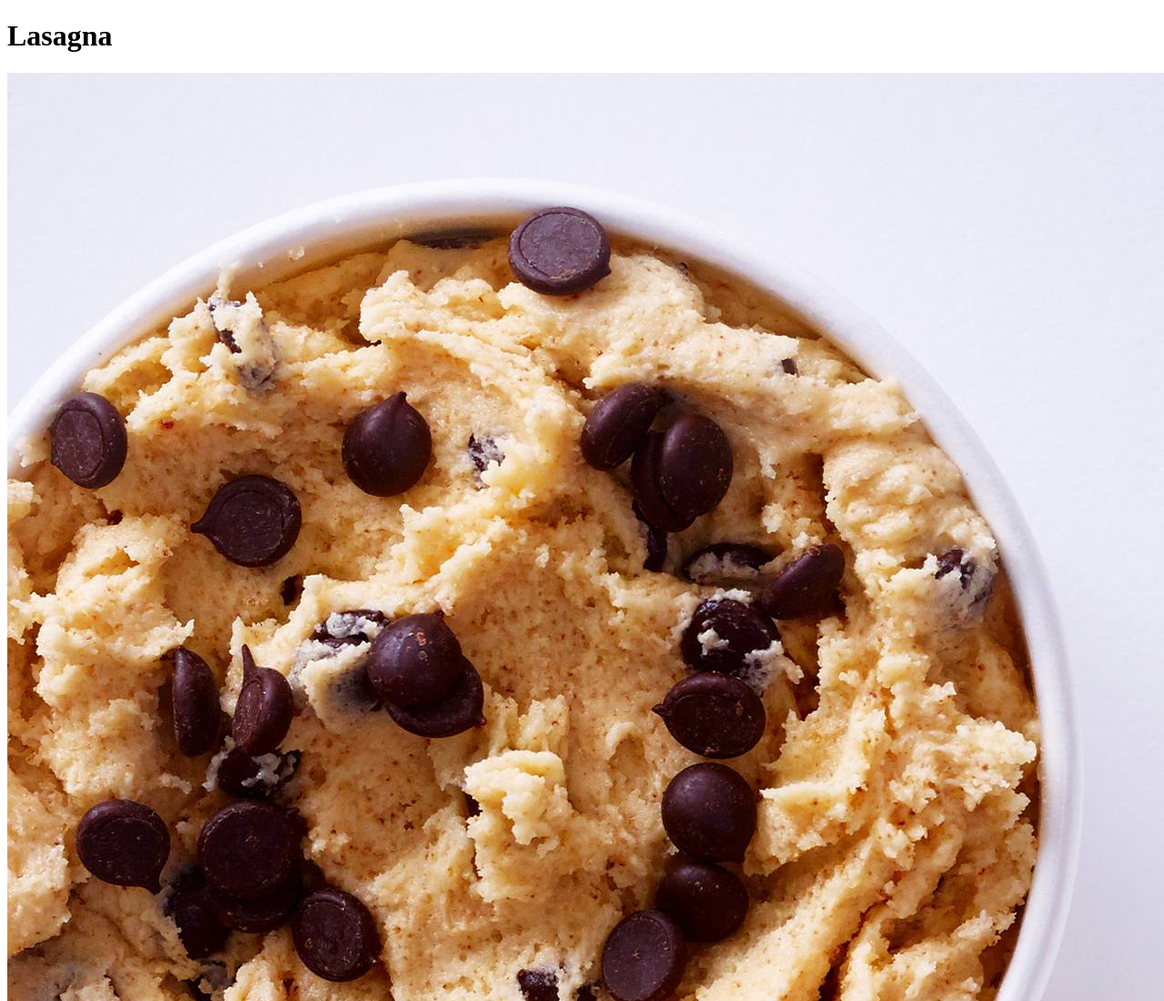
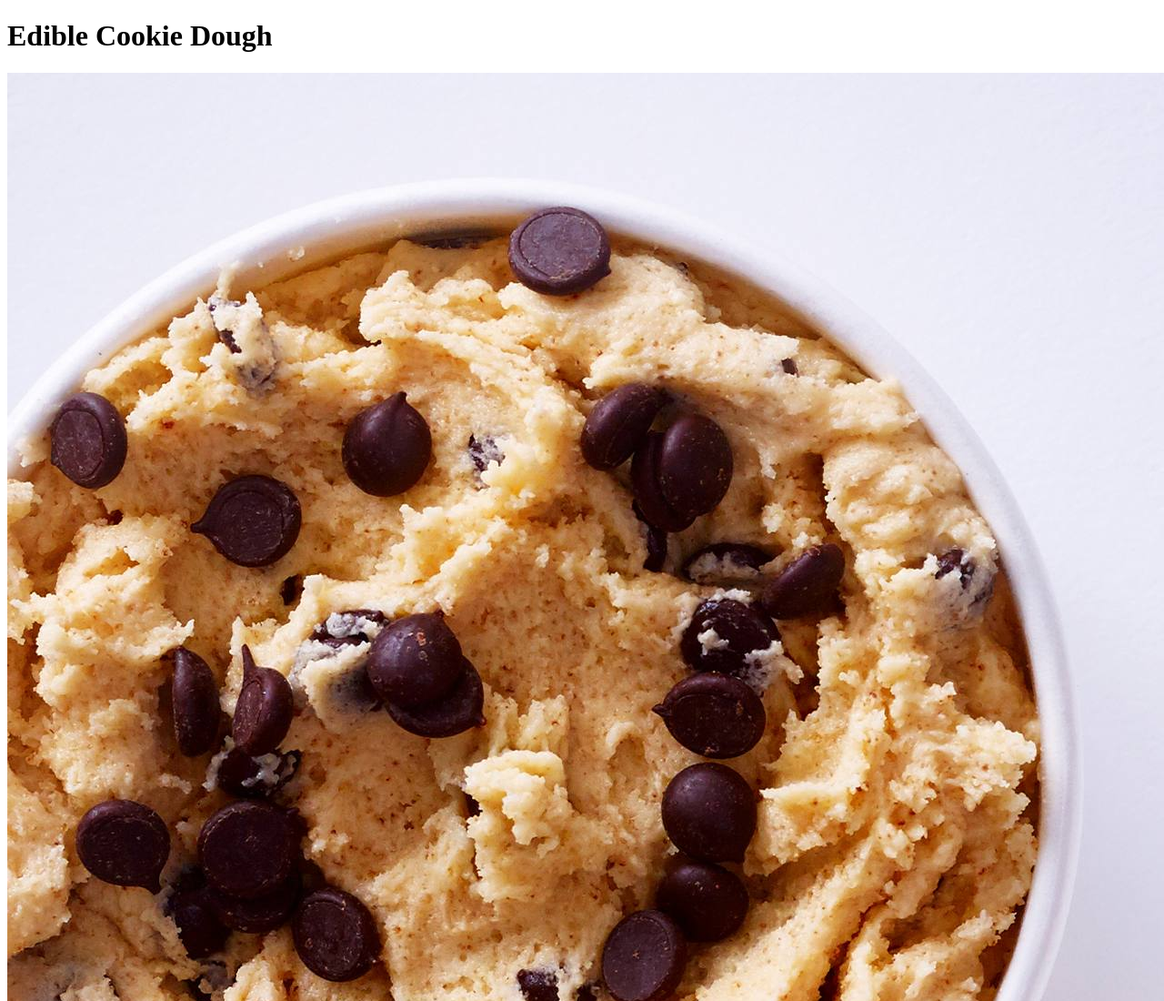
Before and after one commit to MV1990-droid/odin-recipes, a plain HTML site: page recipes/cookie_dough.html in a window 1280 px wide. Shown: the top 1100 px of the page at 91% size. Drawn offline with Linux system fonts and the light colour scheme.

Commit message:
Add second recipe

```diff
--- a/recipes/cookie_dough.html
+++ b/recipes/cookie_dough.html
@@ -3,11 +3,11 @@
 
     <head>
         <meta charset="utf-8">
-        <title>Lasagna Recipe</title>
+        <title>Edible Cookie Dough Recipe</title>
     </head>
 
     <body>
-        <h1>Lasagna</h1>
+        <h1>Edible Cookie Dough</h1>
         <img src="../images/cookie_dough.jpeg" alt="The worlds best Edible Cookie Dough recipe">
         <h5>Relive your childhood with edible cookie dough!.</h5>
 
```
Also changed, not shown: index.html (+2 -0 lines).
